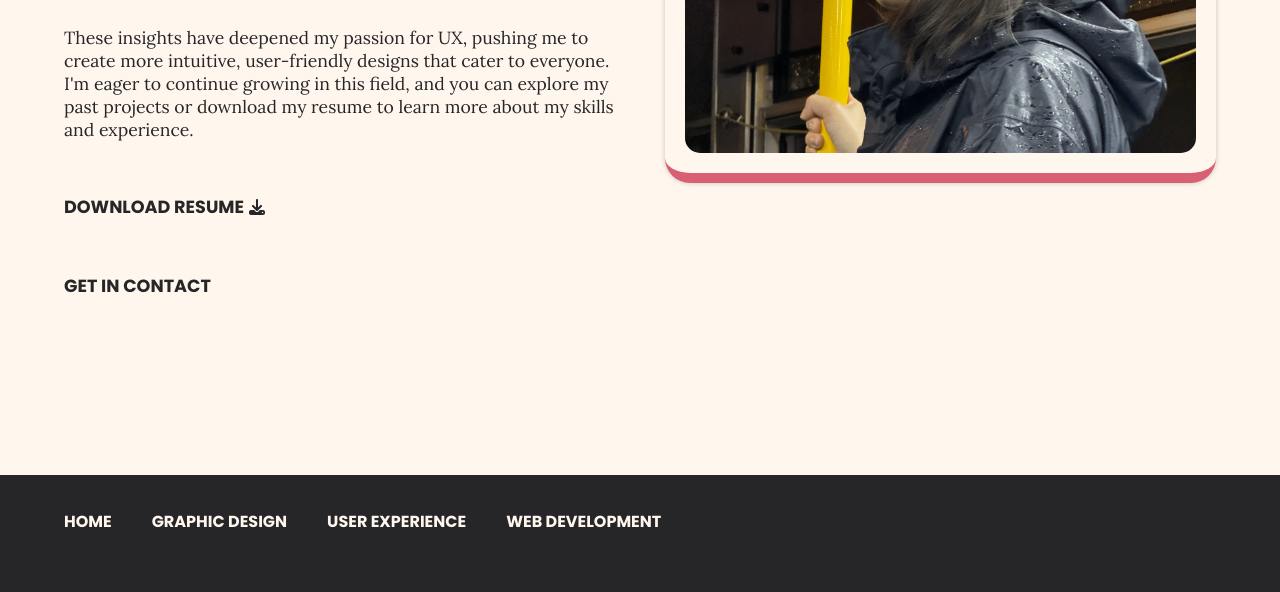
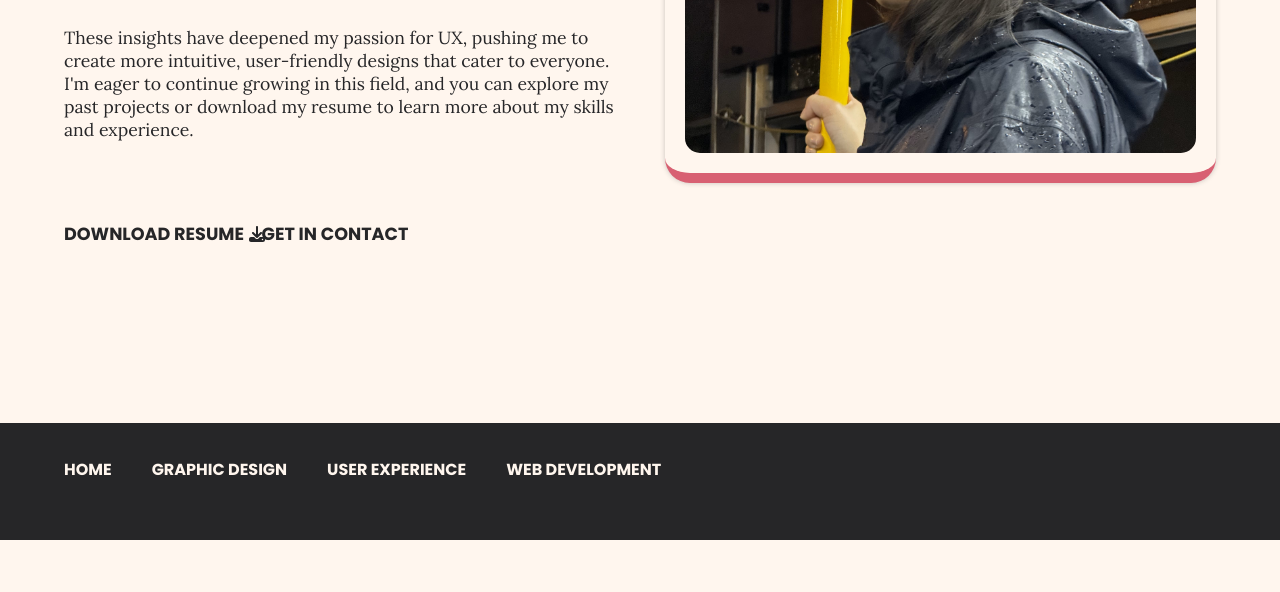
Before and after one commit to ClarissaCD/clarissacd.github.io, a PHP site: page / in a window 1280 px wide. Shown: the part 517-1109 px from the top of the page. After the commit the page ends 1057 px from the top, so only its background shows below. Run offline with PHP 8.4, Linux system fonts and the light colour scheme.

Commit message:
Update main.css

```diff
--- a/css/main.css
+++ b/css/main.css
@@ -34,6 +34,7 @@ section{overflow: hidden;}
 .three-columns{ display: flex; flex-flow: wrap; justify-content: space-between;}
 .three-col-inner{ width: calc(33.33% - 60px); max-width: 373px;}
 .text-content{ margin-bottom: 30px;}
+.row{ display: flex;}
 
 span.anchor{position: absolute; top: 50px; left: 0;}
 
@@ -46,7 +47,7 @@ h3{ font-family: "Poppins", sans-serif; font-size: 2em;}
 h4{  font-family: "Poppins", sans-serif; font-size: 1.1em;}
 li{   font-family: "Lora", serif; font-size: 1em; margin-bottom: 1.5em;}
 p{  font-family: "Lora", serif; font-size: 1.1em; margin-bottom: 1.5em;  }
-p.button{position: relative;  margin-top: 3em;}
+p.button{position: relative;  margin-top: 3em; margin-right: 1em;}
 p.button a{  font-weight: 700; text-transform: uppercase; position: relative; }
 p.download a:after{ content: url(../images/download-solid.svg);  position: absolute; display: inline-block; width: 16px;
   height: auto;  margin-left: 5px;  margin-top: 2px;   transition: ease-in-out all 0.3s;}
```
